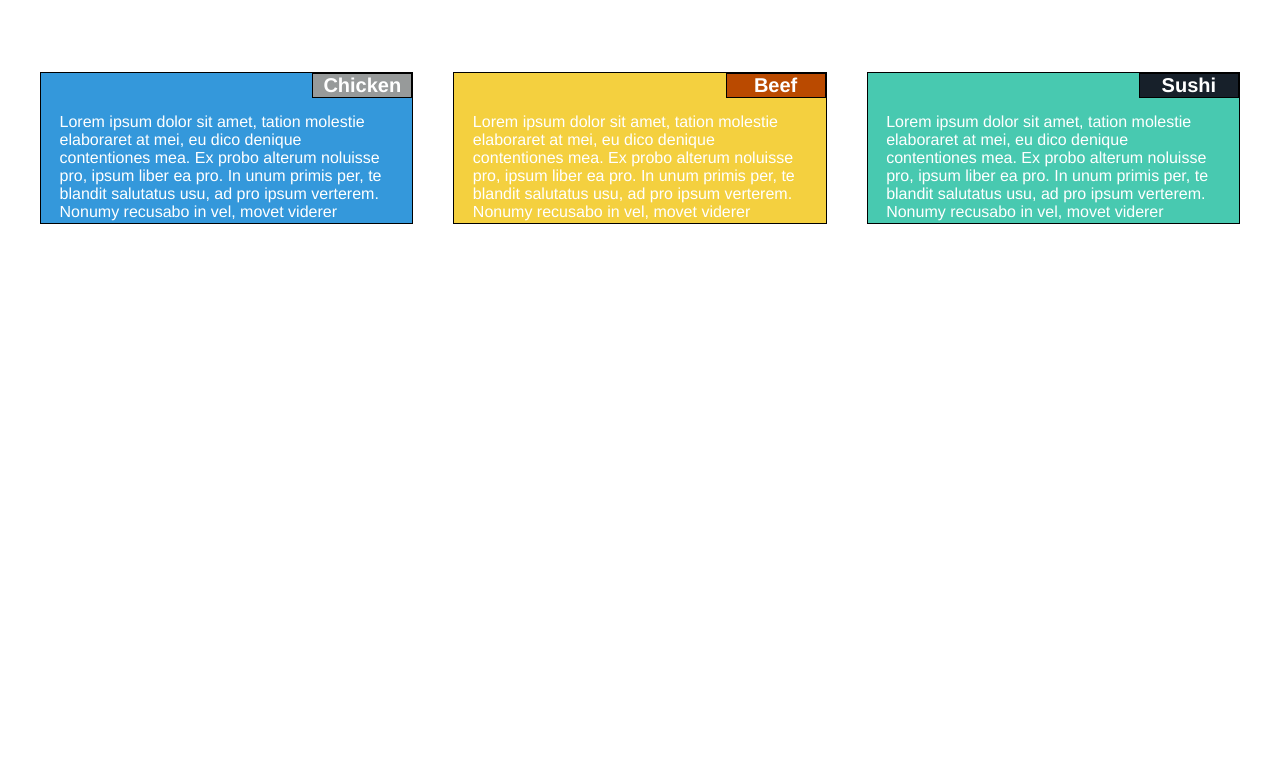
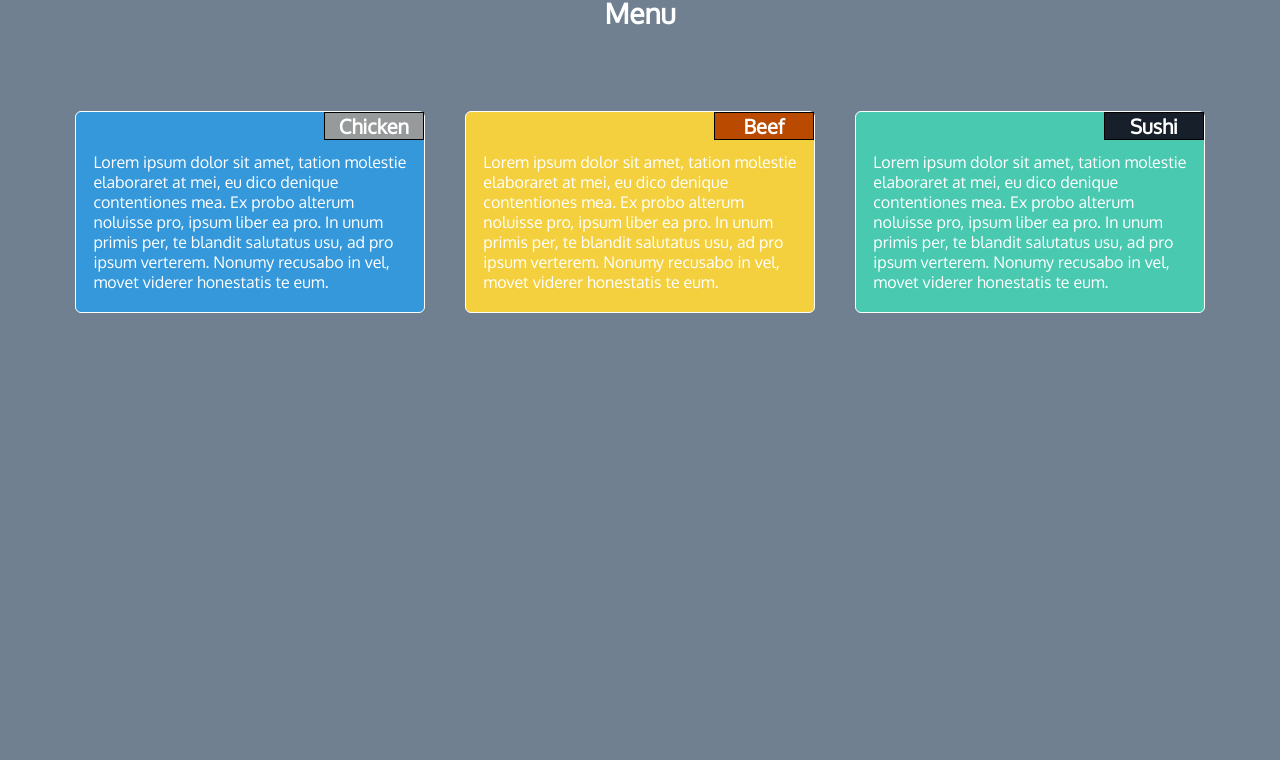
Before and after one commit to RajagopalanK/coursera-HTML, a plain HTML site: page site/module2-soln/index.html in a window 1280 px wide. Shown: the part 40-800 px from the top of the page. Drawn offline with Linux system fonts and the light colour scheme.

Commit message:
improvement

```diff
--- a/site/module2-soln/css/style.css
+++ b/site/module2-soln/css/style.css
@@ -4,8 +4,9 @@
 	}
 
 	body{
-		background-color: white;
-		margin: 0;
+
+		background-color: slategray;
+		margin: 35px;
 		padding: 0;
 	}
 
@@ -13,7 +14,7 @@
 	  box-sizing: border-box;
 	  margin: 0;
 	  padding: 0;
-	  font-family: Helvetica;
+	  font-family: 'Oxygen', sans-serif;
 
 	}
 
@@ -24,14 +25,11 @@
 	}
 
 	h1 {
-	  	font-family: Helvitica:
-	  	font-style: italic;
+	  	/*font-style: italic;*/
 	  	text-align: center;
-	  	font-weight: bold;
+	  	font-weight: bolder;
 	  	font-size: 1.75rem;
-	  	color: black;
-
-
+	  	color: white;
 	}
 
 	.header1{
@@ -46,37 +44,40 @@
 	p {
 	  padding-top: 40px;
 	  width: 90%;
-	  height: 150px;
+	  height: 200px;
 	  margin-right: auto;
 	  margin-left: auto;
 	  margin-color: none;
-	  font-family: Helvetica;
 	  overflow: hidden;
 	  color: white;
 	  padding-left: 0px;
 	  font-size: 1rem;
+	  overflow: hidden;
 	}
 
 	.div1{
 		background-color: #3498DB;
-		border: 1px solid black;
+		border: 1px solid white;
 		position: relative;
 		padding: 0px;
 		width:100%;
+		border-radius: 6px;
 	}
 	.div2{
 		background-color: #F4D03F;
-		border: 1px solid black;
+		border: 1px solid white;
 		position: relative;
 		padding: 0px;
 		width:100%;
+		border-radius: 6px;
 	}
 	.div3{
 		background-color: #48C9B0;
-		border: 1px solid black;
+		border: 1px solid white;
 		position: relative;
 		padding: 0px;
 		width:100%;
+		border-radius: 6px;
 	}
 
 
--- a/site/module2-soln/index.html
+++ b/site/module2-soln/index.html
@@ -3,12 +3,13 @@
 	<head>
 		<meta charset="utf-8">
 		<meta name="viewport" content="width=device-width, initial-scale=1">
-		<title>Module 2 Assignment</title>
+		<title>Cafe Menu</title>
 		<link rel="stylesheet" type="text/css" href="css/style.css" media="screen">
+		<link href="https://fonts.googleapis.com/css?family=Oxygen" rel="stylesheet">
 	</head>
 
 	<body>
-		<h1>Module 2 Assignment</h1>
+		<h1>Menu</h1>
 
 		<div class="row">
 
```
